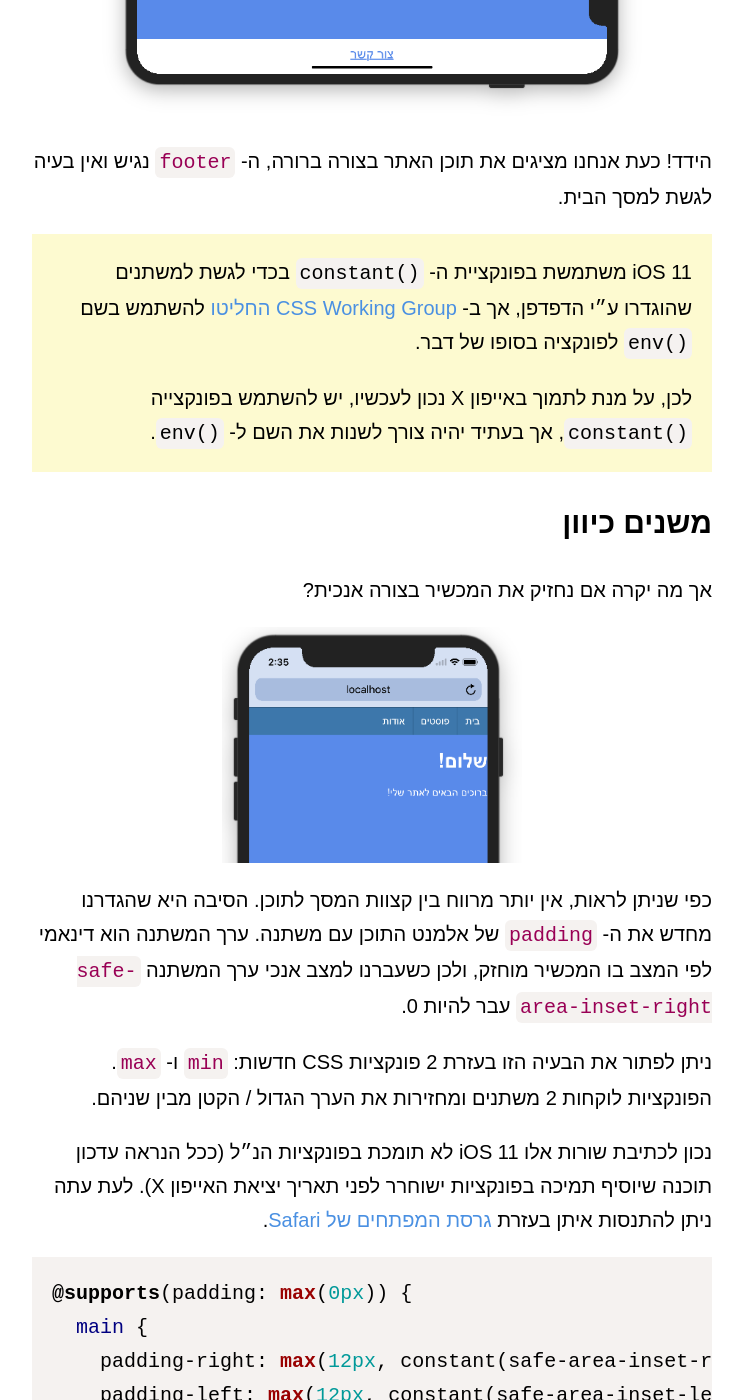
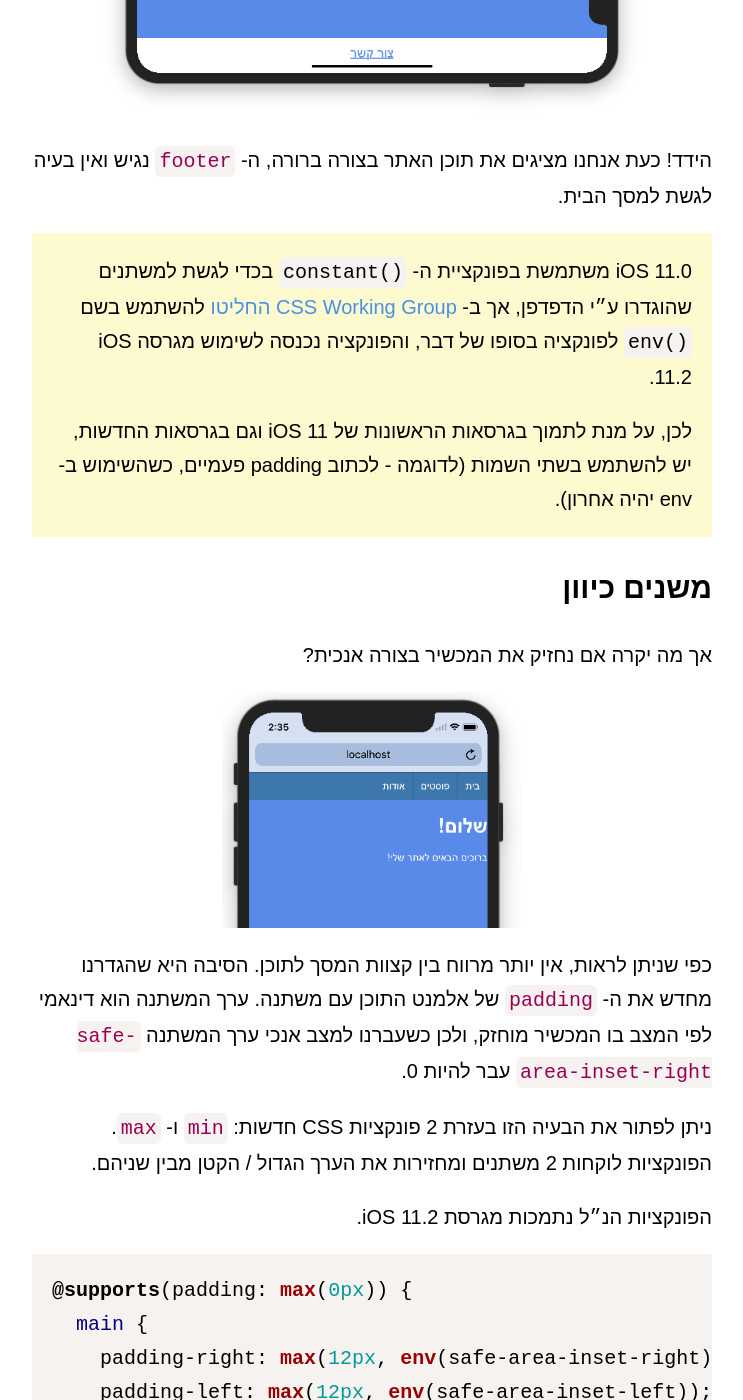
Before and after one commit to guytepper/devhead.co.il, a Jekyll site: the page built from _posts/2017-10-21-designing-for-iphone-x.md, in a window 1280 px wide and 1400 px high, scrolled down 3844 px. Shown: the whole window, without its empty margins (268-1011 px from the left). Built offline with Jekyll 4.4.1, drawn with Linux system fonts in a browser that asks for light colours; some web fonts are replaced; some of the changed text lies outside the part shown.

Commit message:
Update iPhone X post (#23)

```diff
--- a/_posts/2017-10-21-designing-for-iphone-x.md
+++ b/_posts/2017-10-21-designing-for-iphone-x.md
@@ -51,7 +51,7 @@
 
 ## זהירות מוקשים
 
-על מנת לפתור את הבעיות הללו נוצרו ארבעה משתנים, שניתן לגשת אליהן דרך ה- CSS בעזרת פונקציית `()constant`. המשתנים הם:
+על מנת לפתור את הבעיות הללו נוצרו ארבעה משתנים, שניתן לגשת אליהן דרך ה- CSS בעזרת פונקציית `()env`. המשתנים הם:
 
 - `safe-area-inset-left`
 - `safe-area-inset-right`
@@ -72,12 +72,12 @@
 {% highlight css %}
 
 main {
-  padding-right: constant(safe-area-inset-right);
-  padding-left: constant(safe-area-inset-left);
+  padding-right: env(safe-area-inset-right);
+  padding-left: env(safe-area-inset-left);
 }
 
 footer {
-  padding-bottom: constant(safe-area-inset-bottom);
+  padding-bottom: env(safe-area-inset-bottom);
 }
 
 {% endhighlight %}
@@ -89,9 +89,10 @@
 הידד! כעת אנחנו מציגים את תוכן האתר בצורה ברורה, ה- `footer` נגיש ואין בעיה לגשת למסך הבית.
 
 <aside class="post__note">
-<p>iOS 11 משתמשת בפונקציית ה- <code>()constant</code> בכדי לגשת למשתנים שהוגדרו ע״י הדפדפן, אך ב- <a href="https://github.com/w3c/csswg-drafts/issues/1693">CSS Working Group החליטו</a> להשתמש בשם <code>()env</code> לפונקציה בסופו של דבר.</p>
-<p>לכן, על מנת לתמוך באייפון X נכון לעכשיו, יש להשתמש בפונקצייה <code>()constant</code>, אך בעתיד יהיה צורך לשנות את השם ל- <code>()env</code>.</p>
-</aside>
+<p>iOS 11.0 משתמשת בפונקציית ה- <code>()constant</code> בכדי לגשת למשתנים שהוגדרו ע״י הדפדפן, אך ב- <a href="https://github.com/w3c/csswg-drafts/issues/1693">CSS Working Group החליטו</a> להשתמש בשם <code>()env</code> לפונקציה בסופו של דבר, והפונקציה נכנסה לשימוש מגרסה iOS 11.2.
+</p><p>
+לכן, על מנת לתמוך בגרסאות הראשונות של iOS 11 וגם בגרסאות החדשות, יש להשתמש בשתי השמות (לדוגמה - לכתוב padding פעמיים, כשהשימוש ב- env יהיה אחרון).
+</p></aside>
 
 # משנים כיוון
 
@@ -108,14 +109,13 @@
 ניתן לפתור את הבעיה הזו בעזרת 2 פונקציות CSS חדשות: `min` ו- `max`.
 הפונקציות לוקחות 2 משתנים ומחזירות את הערך הגדול / הקטן מבין שניהם.
 
-נכון לכתיבת שורות אלו iOS 11 לא תומכת בפונקציות הנ״ל (ככל הנראה עדכון תוכנה שיוסיף תמיכה בפונקציות ישוחרר לפני תאריך יציאת האייפון X). לעת עתה ניתן להתנסות איתן בעזרת [גרסת המפתחים של Safari](https://developer.apple.com/safari/technology-preview/).
-
+הפונקציות הנ״ל נתמכות מגרסת iOS 11.2.
 {% highlight css %}
 
 @supports(padding: max(0px)) {
   main {
-    padding-right: max(12px, constant(safe-area-inset-right));
-    padding-left: max(12px, constant(safe-area-inset-left));
+    padding-right: max(12px, env(safe-area-inset-right));
+    padding-left: max(12px, env(safe-area-inset-left));
   }
 }
 
```
Also changed, not shown: images/posts/designing-for-iphone-x/safe-areas.png.
